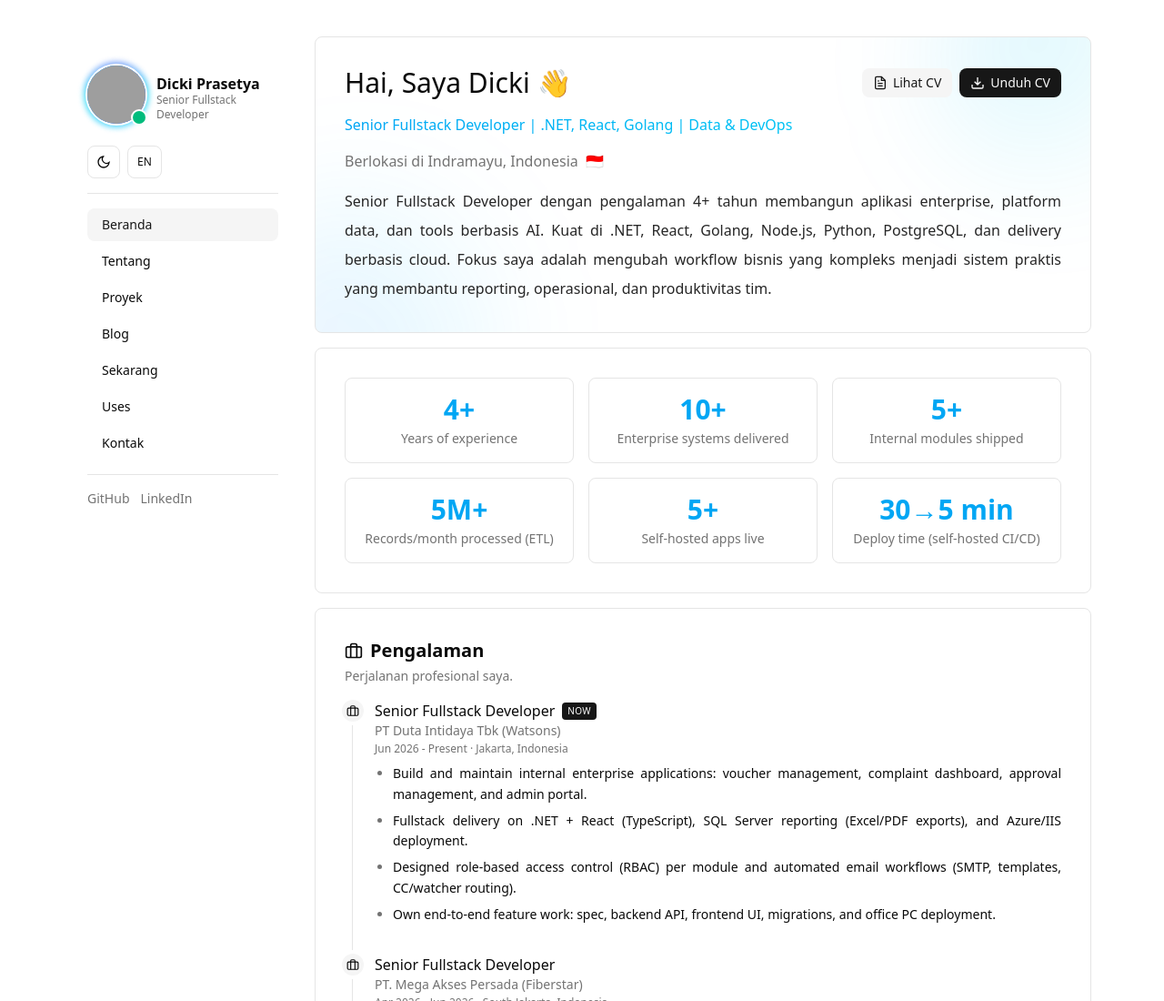
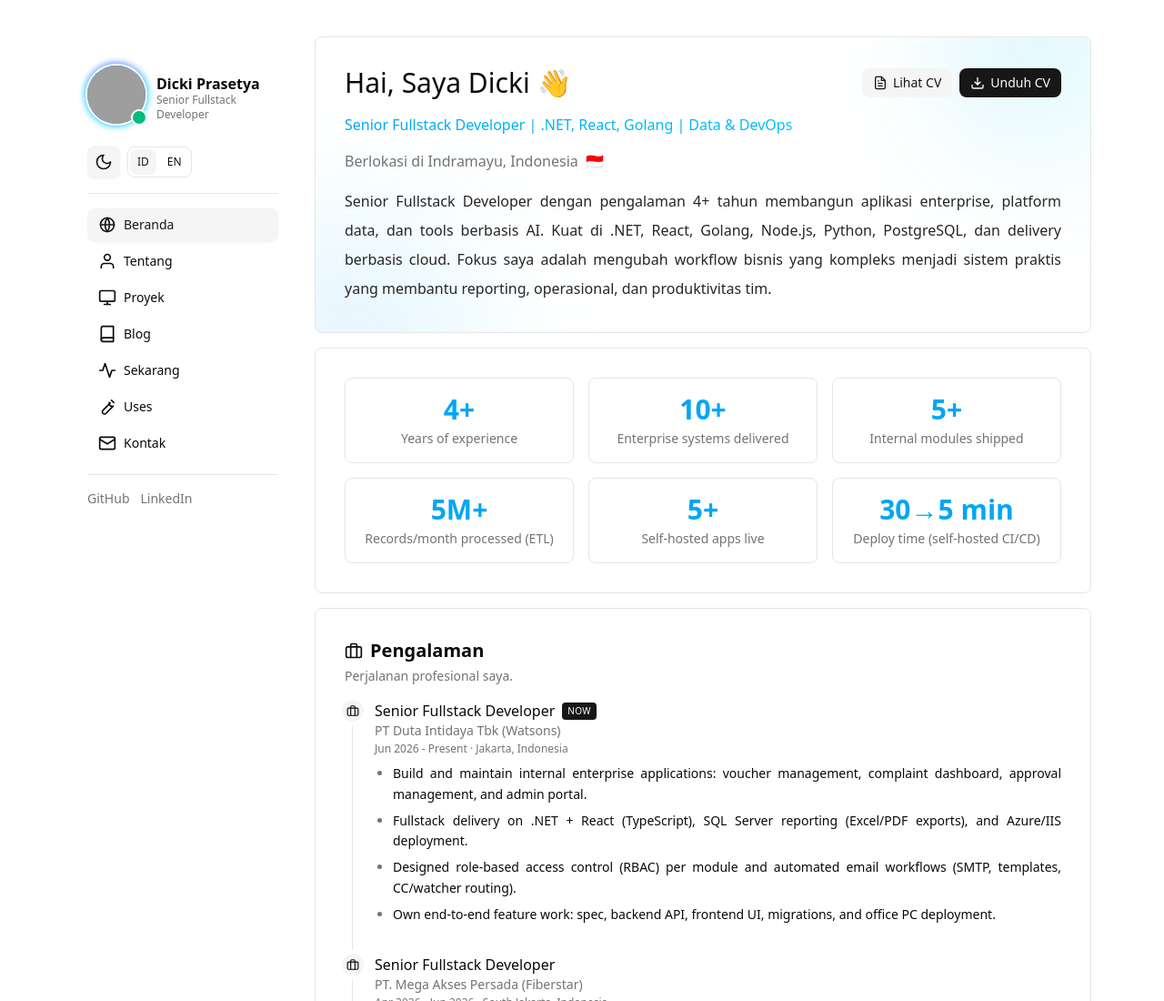
Before and after one commit to evairo176/folio-astro, an Astro site: page / in a window 1280 px wide. Shown: the top 1100 px of the page at 91% size. Built offline with nearby package versions, Linux system fonts and the light colour scheme; Astro itself is replaced by a stand-in of ours; grey boxes are pictures that could not be loaded.

Commit message:
Sidebar parity: nav icons, h-9 px-3 button, secondary theme toggle, segmented ID/EN lang switch

```diff
--- a/src/layouts/BaseLayout.astro
+++ b/src/layouts/BaseLayout.astro
@@ -35,13 +35,42 @@ const canonical = new URL(path, SITE.url).toString();
 const pageTitle = title ? `${title} | ${SITE.name}` : `${SITE.name} — ${SITE.role}`;
 
 const MENU = [
-  { key: "home", url: "/" },
-  { key: "about", url: "/about" },
-  { key: "projects", url: "/projects" },
-  { key: "blogs", url: "/blogs" },
-  { key: "now", url: "/now" },
-  { key: "uses", url: "/uses" },
-  { key: "contact", url: "/contact" },
+  {
+    key: "home",
+    url: "/",
+    // Inline lucide/feather paths replace react-icons so the sidebar stays zero-JS.
+    icon: '<circle cx="12" cy="12" r="9"/><path d="M3 12h18M12 3a15 15 0 0 1 0 18M12 3a15 15 0 0 0 0 18"/>',
+  },
+  {
+    key: "about",
+    url: "/about",
+    icon: '<path d="M20 21v-2a4 4 0 0 0-4-4H8a4 4 0 0 0-4 4v2"/><circle cx="12" cy="7" r="4"/>',
+  },
+  {
+    key: "projects",
+    url: "/projects",
+    icon: '<rect x="2" y="3" width="20" height="14" rx="2"/><path d="M8 21h8M12 17v4"/>',
+  },
+  {
+    key: "blogs",
+    url: "/blogs",
+    icon: '<path d="M4 19.5A2.5 2.5 0 0 1 6.5 17H20"/><path d="M6.5 2H20v20H6.5A2.5 2.5 0 0 1 4 19.5v-15A2.5 2.5 0 0 1 6.5 2z"/>',
+  },
+  {
+    key: "now",
+    url: "/now",
+    icon: '<path d="M22 12h-4l-3 9L9 3l-3 9H2"/>',
+  },
+  {
+    key: "uses",
+    url: "/uses",
+    icon: '<path d="M14.7 6.3a4 4 0 0 0 5 5l-9.4 9.4a2.8 2.8 0 0 1-4-4l9.4-9.4Z"/><path d="M17.5 3.5 20.5 6.5"/>',
+  },
+  {
+    key: "contact",
+    url: "/contact",
+    icon: '<rect x="2" y="4" width="20" height="16" rx="2"/><path d="m2 7 10 6 10-6"/>',
+  },
 ];
 
 const current = Astro.url.pathname.replace(/\/$/, "") || "/";
@@ -110,13 +139,14 @@ const themeScript = `(function(){try{var s=localStorage.getItem("theme");var d=w
               </div>
 
               <div class="flex items-center gap-2 lg:mt-2 ml-auto lg:ml-0">
-                <button id="theme-toggle" type="button" aria-label="Toggle theme" class="inline-flex items-center justify-center size-9 rounded-md border hover:bg-accent hover:text-accent-foreground transition-colors">
-                  <svg class="size-4 hidden dark:block" viewBox="0 0 24 24" fill="none" stroke="currentColor" stroke-width="2" stroke-linecap="round"><circle cx="12" cy="12" r="4" /><path d="M12 2v2M12 20v2M4.9 4.9l1.4 1.4M17.7 17.7l1.4 1.4M2 12h2M20 12h2M4.9 19.1l1.4-1.4M17.7 6.3l1.4-1.4" /></svg>
-                  <svg class="size-4 block dark:hidden" viewBox="0 0 24 24" fill="none" stroke="currentColor" stroke-width="2" stroke-linecap="round"><path d="M21 12.8A9 9 0 1 1 11.2 3a7 7 0 0 0 9.8 9.8z" /></svg>
+                <button id="theme-toggle" type="button" aria-label="Toggle theme" class="inline-flex items-center justify-center size-9 rounded-md bg-secondary text-secondary-foreground shadow-xs hover:bg-secondary/80 transition-all outline-none focus-visible:ring-[3px] focus-visible:ring-ring/50 shrink-0">
+                  <svg class="size-5 hidden dark:block" viewBox="0 0 24 24" fill="none" stroke="currentColor" stroke-width="2" stroke-linecap="round" stroke-linejoin="round"><circle cx="12" cy="12" r="4" /><path d="M12 2v2M12 20v2M4.93 4.93l1.41 1.41M17.66 17.66l1.41 1.41M2 12h2M20 12h2M6.34 17.66l-1.41 1.41M19.07 4.93l-1.41 1.41" /></svg>
+                  <svg class="size-5 block dark:hidden" viewBox="0 0 24 24" fill="none" stroke="currentColor" stroke-width="2" stroke-linecap="round" stroke-linejoin="round"><path d="M12 3a6 6 0 0 0 9 9 9 9 0 1 1-9-9Z" /></svg>
                 </button>
-                <button id="lang-toggle" type="button" aria-label="Toggle language" class="inline-flex items-center justify-center h-9 px-2.5 rounded-md border text-xs font-medium hover:bg-accent hover:text-accent-foreground transition-colors">
-                  {lang === "id" ? "EN" : "ID"}
-                </button>
+                <div class="flex items-center gap-1 rounded-md border p-0.5">
+                  <button type="button" data-lang="id" aria-label="Switch to ID" class="inline-flex items-center justify-center h-7 px-2 text-xs font-medium rounded-md transition-all hover:bg-accent hover:text-accent-foreground">ID</button>
+                  <button type="button" data-lang="en" aria-label="Switch to EN" class="inline-flex items-center justify-center h-7 px-2 text-xs font-medium rounded-md transition-all hover:bg-accent hover:text-accent-foreground">EN</button>
+                </div>
               </div>
             </div>
 
@@ -129,10 +159,14 @@ const themeScript = `(function(){try{var s=localStorage.getItem("theme");var d=w
                   aria-label={t(lang, `nav.${row.key}`)}
                   aria-current={isActive(row.url) ? "page" : undefined}
                   class:list={[
-                    "inline-flex items-center justify-start gap-3 rounded-md px-4 py-2 text-sm font-medium transition-transform hover:translate-x-1",
-                    isActive(row.url) ? "bg-secondary text-secondary-foreground" : "hover:bg-accent hover:text-accent-foreground",
+                    "inline-flex items-center justify-center gap-2 whitespace-nowrap h-9 px-3 py-2 text-sm font-medium rounded-md transition-all outline-none focus-visible:ring-[3px] focus-visible:ring-ring/50 [&_svg]:pointer-events-none shrink-0",
+                    "justify-start lg:hover:translate-x-1",
+                    isActive(row.url)
+                      ? "bg-secondary text-secondary-foreground shadow-xs hover:bg-secondary/80"
+                      : "hover:bg-accent hover:text-accent-foreground",
                   ]}
                 >
+                  <svg class="size-5 shrink-0" viewBox="0 0 24 24" fill="none" stroke="currentColor" stroke-width="2" stroke-linecap="round" stroke-linejoin="round" set:html={row.icon} />
                   {t(lang, `nav.${row.key}`)}
                 </a>
               ))}
@@ -178,14 +212,19 @@ const themeScript = `(function(){try{var s=localStorage.getItem("theme");var d=w
             try { localStorage.setItem("theme", isDark ? "dark" : "light"); } catch (e) {}
           });
 
-        var langBtn = document.getElementById("lang-toggle");
-        langBtn &&
-          langBtn.addEventListener("click", function () {
-            var cur = root.getAttribute("lang") === "id" ? "en" : "id";
+        var langBtns = document.querySelectorAll("[data-lang]");
+        var curLang = root.getAttribute("lang") === "id" ? "id" : "en";
+        langBtns.forEach(function (b) {
+          var on = b.getAttribute("data-lang") === curLang;
+          b.classList.toggle("bg-secondary", on);
+          b.classList.toggle("text-secondary-foreground", on);
+          b.setAttribute("aria-pressed", on ? "true" : "false");
+          b.addEventListener("click", function () {
             var url = new URL(window.location.href);
-            url.searchParams.set("lang", cur);
+            url.searchParams.set("lang", b.getAttribute("data-lang"));
             window.location.href = url.toString();
           });
+        });
 
         var top = document.getElementById("to-top");
         top && top.classList.add("hidden");
```
